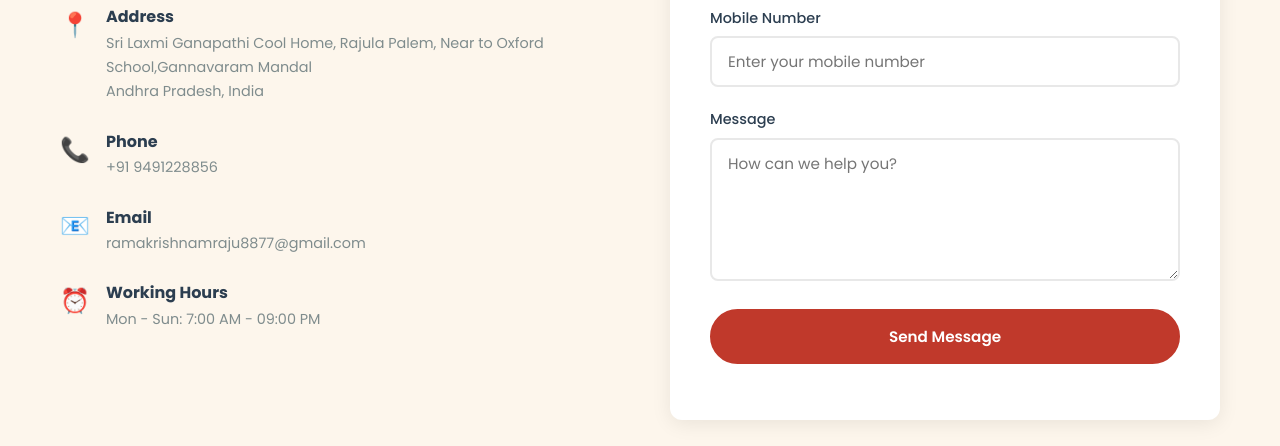
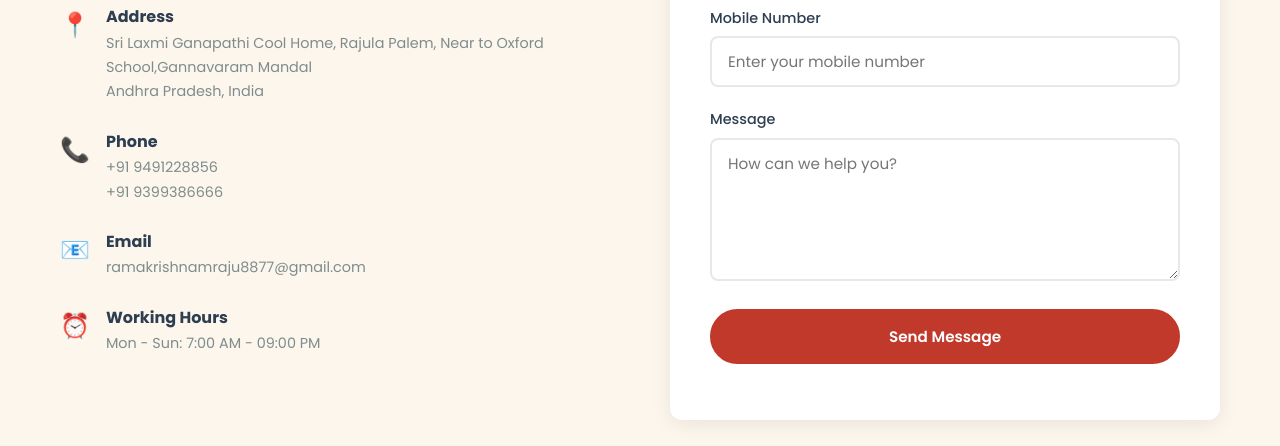
Before and after one commit to ggadira/konaseema-pickles, a website: page public/index.html in a window 1280 px wide. Shown: the part 3593-4039 px from the top of the page. Drawn offline with nearby package versions, Linux system fonts and the light colour scheme; no server answers.

Commit message:
Updated additional contact number

```diff
--- a/public/index.html
+++ b/public/index.html
@@ -181,6 +181,7 @@
             <div>
               <strong>Phone</strong>
               <p>+91 9491228856</p>
+              <p>+91 9399386666</p>
             </div>
           </div>
           <div class="contact-item">
```
